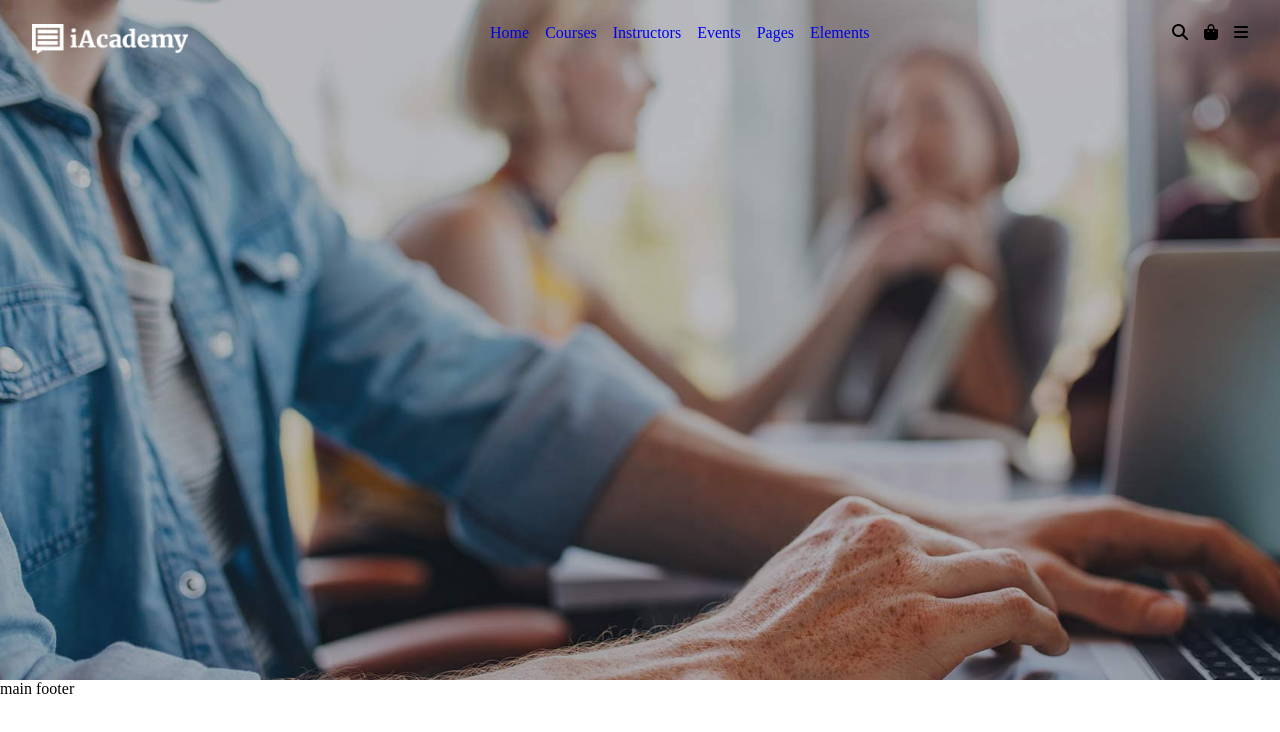
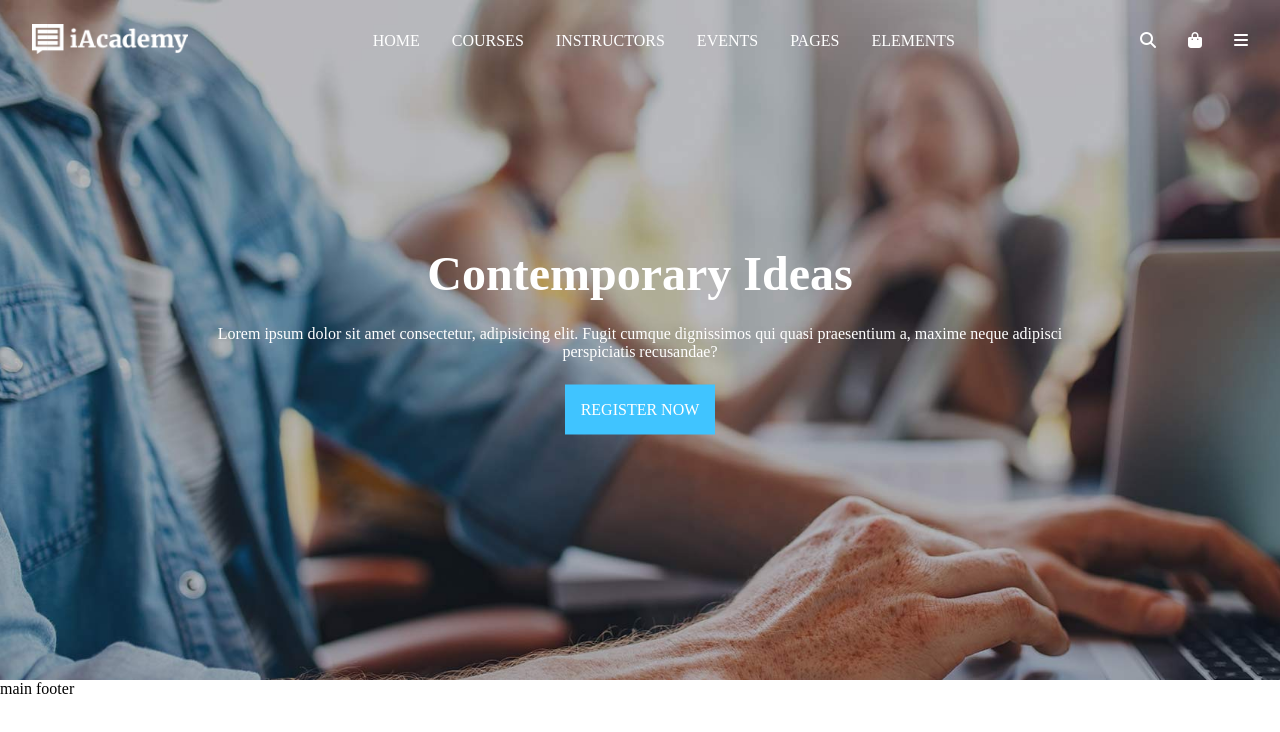
Before and after one commit to alessiavozzo/proj-html-vuejs, a Vue app: page / in a window 1280 px wide. Shown: the top 732 px of the page. Built offline with nearby package versions, Linux system fonts and the light colour scheme.

Commit message:
add dinamic nav links and icons + jumbo

```diff
--- /dev/null
+++ b/src/assets/js/links-icons.js
@@ -0,0 +1,43 @@
+export const navLinks = [
+    {
+        href: "#",
+        link: "Home"
+    },
+    {
+        href: "#",
+        link: "Courses"
+    },
+    {
+        href: "#",
+        link: "Instructors"
+    },
+    {
+        href: "#",
+        link: "Events"
+    },
+    {
+        href: "#",
+        link: "Pages"
+    },
+    {
+        href: "#",
+        link: "Elements"
+    },
+
+];
+
+export const navIcons = [
+    {
+        href: "#",
+        iconClass: "fa-solid fa-magnifying-glass"
+    },
+    {
+        href: "#",
+        iconClass: "fa-solid fa-bag-shopping"
+    },
+    {
+        href: "#",
+        iconClass: "fa-solid fa-bars"
+    }
+
+]
--- a/src/components/AppHeader.vue
+++ b/src/components/AppHeader.vue
@@ -1,9 +1,13 @@
 <script>
+import { navLinks } from '../assets/js/links-icons';
+import { navIcons } from '../assets/js/links-icons';
+
 export default {
     name: "AppHeader",
     data() {
         return {
-
+            navLinks: navLinks,
+            navIcons: navIcons
         }
     }
 }
@@ -16,45 +20,27 @@ export default {
 
             <!-- top header with logo + nav-links -->
             <nav class="top-header d-flex">
-                <!-- left -->
+
+                <!-- left: logo -->
                 <div class="logo">
                     <img src="/img/logo-light.png" alt="iAcademy-logo-white">
                 </div>
-                <!-- center -->
+                <!-- center : links -->
                 <div class="nav-links">
                     <ul class="list-inline">
-                        <li>
-                            <a href="#">Home</a>
+                        <li v-for="navLink in navLinks">
+                            <a :href="navLink.href">{{ navLink.link }}</a>
                         </li>
-                        <li>
-                            <a href="#">Courses</a>
-                        </li>
-                        <li>
-                            <a href="#">Instructors</a>
-                        </li>
-                        <li>
-                            <a href="#">Events</a>
-                        </li>
-                        <li>
-                            <a href="#">Pages</a>
-                        </li>
-                        <li>
-                            <a href="#">Elements</a>
-                        </li>
-
                     </ul>
                 </div>
-                <!-- right -->
+
+                <!-- right: icons -->
                 <div class="nav-icons">
                     <ul class="list-inline">
-                        <li>
-                            <i class="fa-solid fa-magnifying-glass"></i>
-                        </li>
-                        <li>
-                            <i class="fa-solid fa-bag-shopping"></i>
-                        </li>
-                        <li>
-                            <i class="fa-solid fa-bars"></i>
+                        <li v-for="icon in navIcons">
+                            <a :href="icon.href">
+                                <i :class="icon.iconClass"></i>
+                            </a>
                         </li>
                     </ul>
                 </div>
@@ -62,8 +48,11 @@ export default {
             </nav>
 
             <!-- jumbotron -->
-            <div class="bottom-jumbo">
-
+            <div class="bottom-jumbo d-flex">
+                <h1>Contemporary Ideas</h1>
+                <p>Lorem ipsum dolor sit amet consectetur, adipisicing elit. Fugit cumque dignissimos qui quasi
+                    praesentium a, maxime neque adipisci perspiciatis recusandae?</p>
+                <a href="#" class="btn">Register now</a>
             </div>
 
         </div>
@@ -79,19 +68,48 @@ export default {
     height: 680px;
     background-size: cover;
     background-position: center;
+    position: relative;
 
     nav {
-        height: 100px;
+        padding: 1.5rem 0;
         justify-content: space-between;
+        align-items: center;
 
         img {
             height: 30px;
         }
 
         ul {
-            gap: 1rem;
+            gap: 2rem;
+
+            a {
+                text-transform: uppercase;
+                color: var(--academy-lighter)
+            }
         }
 
     }
+
+    .bottom-jumbo {
+        flex-direction: column;
+        align-items: center;
+        position: absolute;
+        top: 50%;
+        left: 50%;
+        transform: translate(-50%, -50%);
+        text-align: center;
+        width: 70%;
+        gap: 1.5rem;
+        color: var(--academy-lighter);
+
+        h1 {
+            font-size: 3rem;
+        }
+
+        .btn {
+            color: var(--academy-lighter);
+            background-color: var(--academy-primary);
+        }
+    }
 }
 </style>
--- a/src/style.css
+++ b/src/style.css
@@ -3,6 +3,14 @@
     box-sizing: border-box;
     padding: 0;
     margin: 0;
+}
+
+/* #region color-palette */
+:root {
+    --academy-lighter: #FFFFFF;
+    --academy-darker: #000000;
+    --academy-primary: #40C4FF;
+
 }
 
 
@@ -11,11 +19,15 @@
 .container {
     width: 95%;
     margin: 0 auto;
-    padding: 1.5rem 0;
 }
 
 a {
     text-decoration: none;
+}
+
+.btn {
+    text-transform: uppercase;
+    padding: 1rem;
 }
 
 
```
